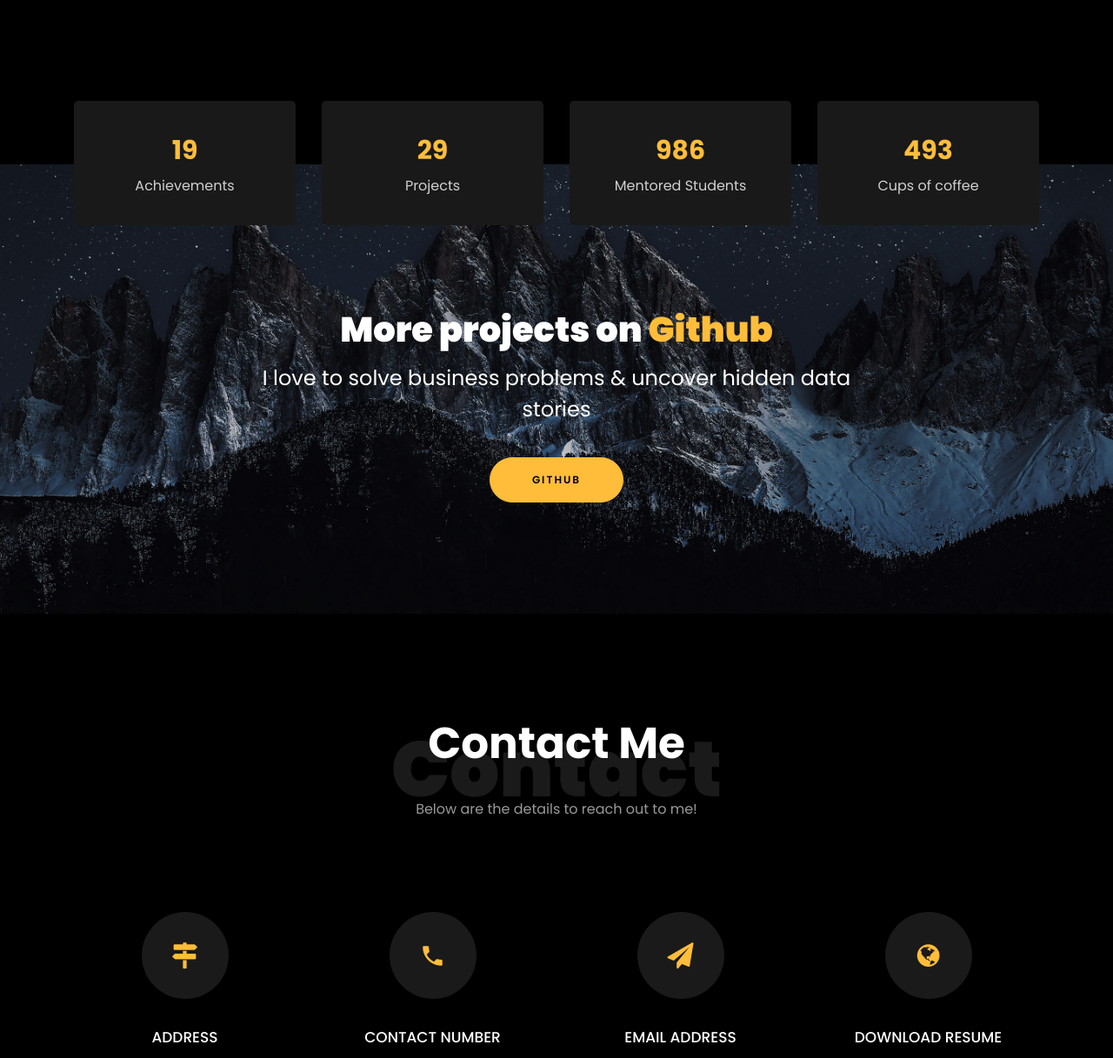
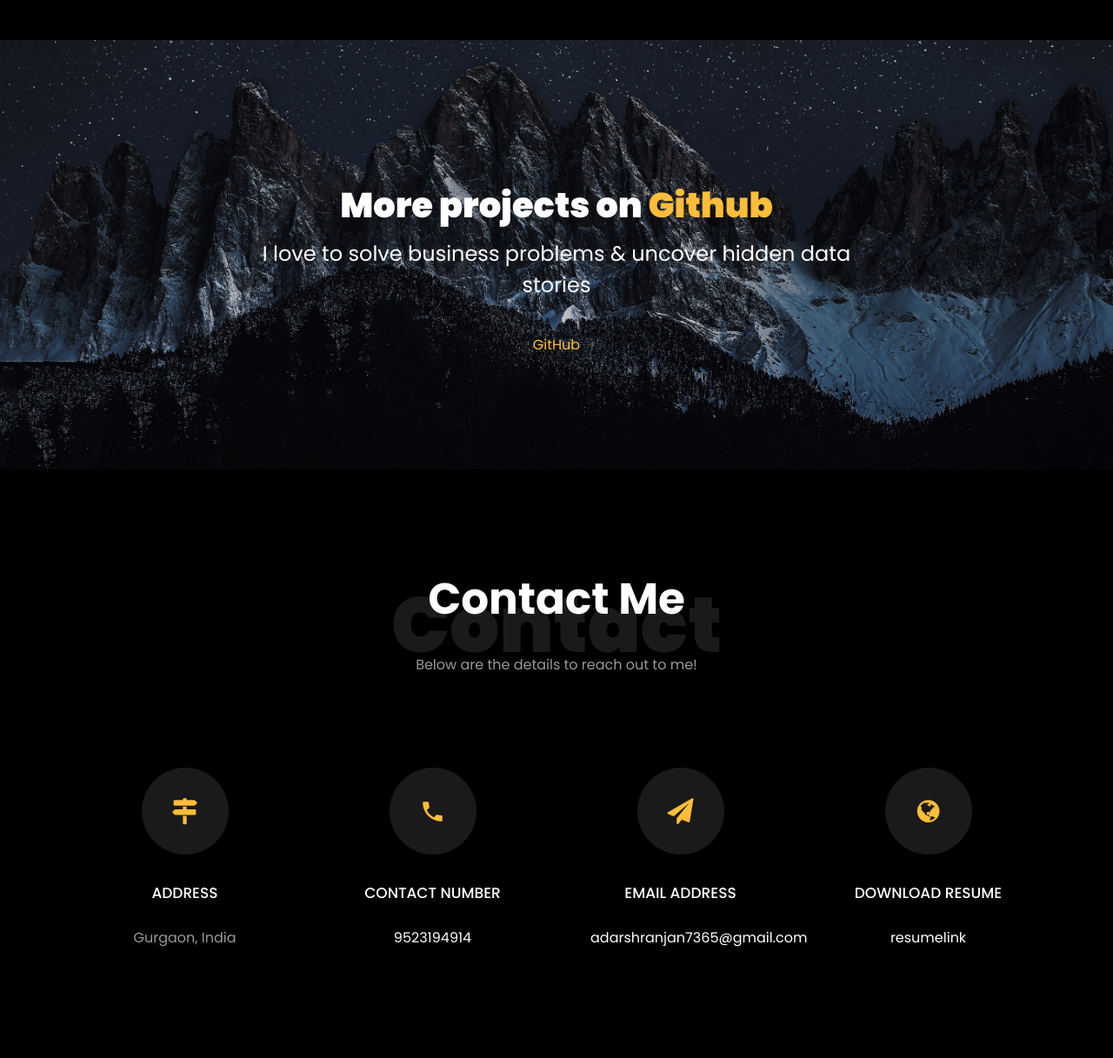
Before and after one commit to adarsh9523/Adarsh-Portfolio, a plain HTML site: page index.html in a window 1280 px wide. Shown: the part 4790-6007 px from the top of the page at 87% size. Drawn offline with nearby package versions, Linux system fonts and the light colour scheme; files that its build step writes are made by us from their sources; files whose address does not match are found by name.

Commit message:
Update index.html

```diff
--- a/index.html
+++ b/index.html
@@ -476,42 +476,6 @@
     </section>
 
 	<section class="ftco-section ftco-no-pt ftco-no-pb ftco-counter img" id="section-counter">
-      <div class="container">
-		<div class="row d-md-flex align-items-center">
-          <div class="col-md d-flex justify-content-center counter-wrap ftco-animate">
-            <div class="block-18">
-              <div class="text">
-                <strong class="number" data-number="20">0</strong>
-                <span>Achievements</span>
-              </div>
-            </div>
-          </div>
-          <div class="col-md d-flex justify-content-center counter-wrap ftco-animate">
-            <div class="block-18">
-              <div class="text">
-                <strong class="number" data-number="30">0</strong>
-                <span>Projects</span>
-              </div>
-            </div>
-          </div>
-          <div class="col-md d-flex justify-content-center counter-wrap ftco-animate">
-            <div class="block-18">
-              <div class="text">
-                <strong class="number" data-number="1000">0</strong>
-                <span>Mentored Students</span>
-              </div>
-            </div>
-          </div>
-          <div class="col-md d-flex justify-content-center counter-wrap ftco-animate">
-            <div class="block-18">
-              <div class="text">
-                <strong class="number" data-number="500">0</strong>
-                <span>Cups of coffee</span>
-              </div>
-            </div>
-          </div>
-        </div>
-      </div>
 
 	  <div class="ftco-section ftco-hireme img margin-top" style="background-image: url(images/bg_1.jpg)">
 			<!-- <div class="container"> -->
@@ -520,7 +484,7 @@
 						<h2>More projects on<span> Github  </span> </h2>
 						<div class="heading"> <h4> I love to solve business problems &amp; uncover hidden data stories </h4>
 						<br>
-						<p><a href="https://github.com/rishabhnmishra" class="btn btn-primary py-3 px-5">GitHub</a></p>
+						<p><a href="https://github.com/dashboard">GitHub</a></p>
 						</div>
 					</div>
 				</div>
@@ -547,7 +511,7 @@
           			<span class="icon-map-signs"></span>
           		</div>
           		<h3 class="mb-4">Address</h3>
-	            <p>Bengaluru, India</p>
+	            <p>Gurgaon, India</p>
 	          </div>
           </div>
           <div class="col-md-6 col-lg-3 d-flex ftco-animate">
@@ -556,7 +520,7 @@
           			<span class="icon-phone2"></span>
           		</div>
           		<h3 class="mb-4">Contact Number</h3>
-	            <p><a href="tel://0101010101">+ 0 101 0101 101</a></p>
+	            <p><a href="tel://9523194914"> 9523194914</a></p>
 	          </div>
           </div>
           <div class="col-md-6 col-lg-3 d-flex ftco-animate">
@@ -565,7 +529,7 @@
           			<span class="icon-paper-plane"></span>
           		</div>
           		<h3 class="mb-4">Email Address</h3>
-	            <p><a href="mailto:info@yoursite.com">conctact@domainname.com</a></p>
+	            <p><a href="mailto:info@yoursite.com">adarshranjan7365@gmail.com</a></p>
 	          </div>
           </div>
           <div class="col-md-6 col-lg-3 d-flex ftco-animate">
@@ -574,7 +538,7 @@
           			<span class="icon-globe"></span>
           		</div>
           		<h3 class="mb-4">Download Resume</h3>
-	            <p><a href="#">resumelink</a></p>
+	            <p><a href="https://drive.google.com/file/d/13DkHmc6szF6SuPJU7_dmsq1nccPiry2T/view?usp=drive_link">resumelink</a></p>
 	          </div>
           </div>
 
@@ -582,18 +546,13 @@
 			<br>
 			<br>
 			<div class="row justify-content-center">
-				<div class="col-md-7 ftco-animate text-center">
-					<h2>Have a<span> Question?  </span> <a href="https://forms.gle/uLaTShUKXraAvHJ77" class="btn btn-primary py-3 px-5">Click Here</a> </h2>
-				</div>
+
 			</div>
 				<br>
 					<ul class="ftco-footer-social list-unstyled d-flex justify-content-center align-items-center mb-0">
 					  <li class="ftco-animate normal-txt">Find me on  </li>
-					  <li class="ftco-animate"><a href="https://www.youtube.com/@RishabhMishraOfficial"><span class="icon-youtube"></span></a></li>
-					  <li class="ftco-animate"><a href="https://www.linkedin.com/in/rishabhnmishra/"><span class="icon-linkedin"></span></a></li>
-					  <li class="ftco-animate"><a href="https://twitter.com/rishabhnmishra"><span class="icon-twitter"></span></a></li>
-					  <li class="ftco-animate"><a href="https://twitter.com/rishabhnmishra"><span class="icon-facebook"></span></a></li>
-				      <li class="ftco-animate"><a href="https://www.instagram.com/rishabhnmishra/"><span class="icon-instagram"></span></a></li>
+					  <li class="ftco-animate"><a href="https://www.youtube.com/channel/UCoYcWzFJ_20bVkmjgsbRrzA"><span class="icon-youtube"></span></a></li>
+					  <li class="ftco-animate"><a href="https://www.linkedin.com/in/adarsh-ranjan-82703b195/"><span class="icon-linkedin"></span></a></li>
 					</ul>
 				<br>
 		   </div>
```
